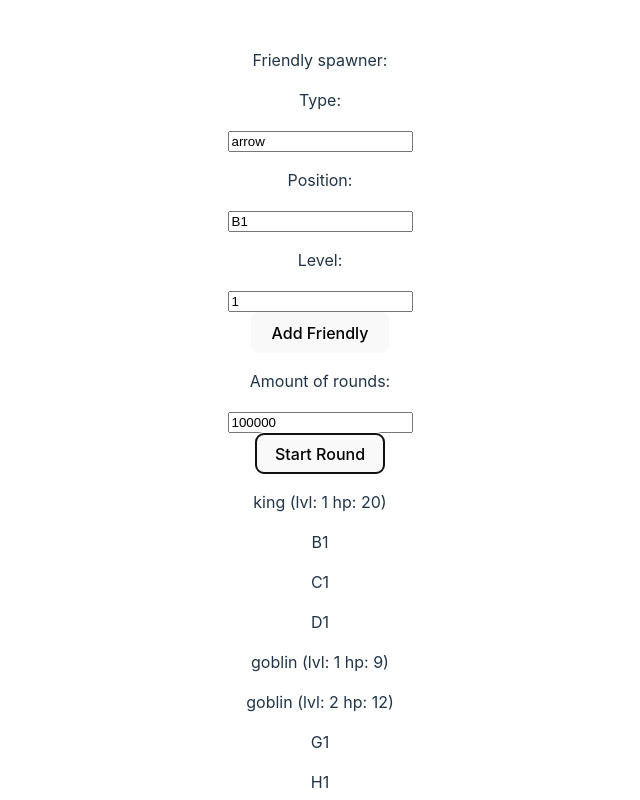
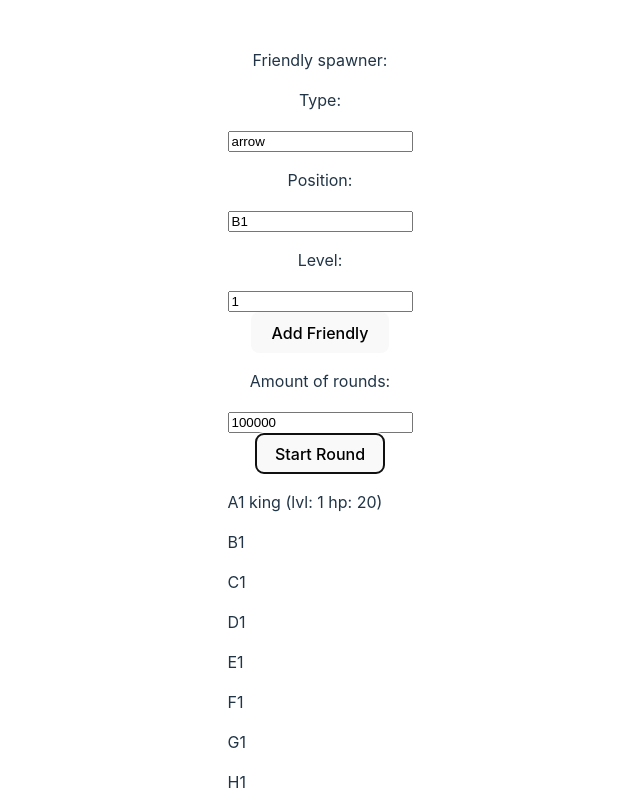
Before and after one commit to daefron/spreadsheet-creep, a React (Vite) app: page / in a window 1280 px wide. Both pictures are taken after a click on the button "Start Round". Shown: the top 800 px of the page, without its empty margins (320-960 px from the left). Built offline with nearby package versions, Linux system fonts and the light colour scheme.

Commit message:
slowed speed of game down due to bottleneck aligned cell text to left

```diff
--- a/src/Game Logic/Engine.jsx
+++ b/src/Game Logic/Engine.jsx
@@ -450,7 +450,7 @@ export default function EngineOutput() {
       if (gameFinished == false) {
         let timer = setInterval(() => {
           turnCycler(currentWave, wave, waveLength, timer, i);
-        }, 1);
+        }, 10);
       } else console.log("Game Over");
     }
 
@@ -626,7 +626,9 @@ export default function EngineOutput() {
             grid.push([
               [entity.name],
               [
-                entity.type +
+                entity.position +
+                  " " +
+                  entity.type +
                   " (lvl: " +
                   entity.level +
                   " hp: " +
@@ -650,7 +652,11 @@ export default function EngineOutput() {
     return (
       <div>
         {gameboardEntities.map((position) => {
-          return <p key={position[0]}>{position[1]}</p>;
+          return (
+            <p style={{ textAlign: "left" }} key={position[0]}>
+              {position[1]}
+            </p>
+          );
         })}
       </div>
     );
```
